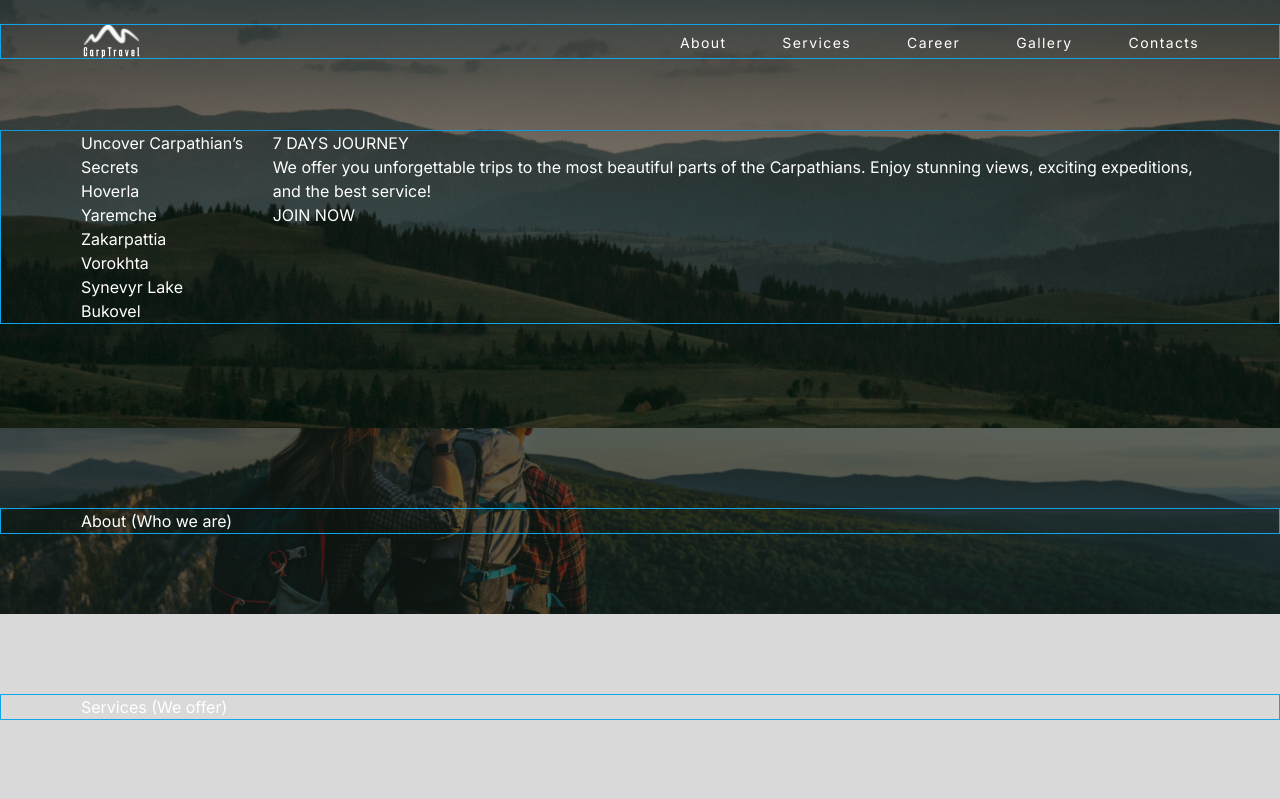
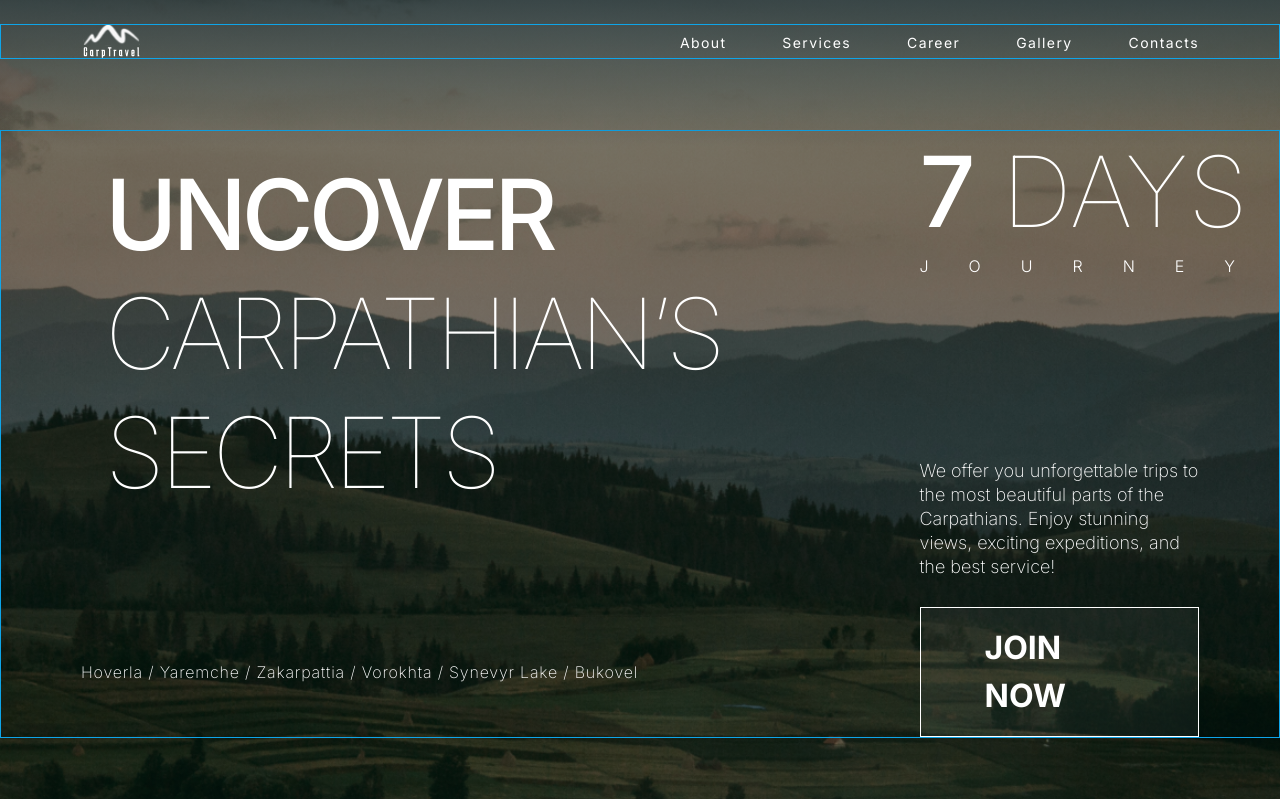
Before and after one commit to darynakarmazin/carp-travel, a Next.js app: page / in a window 1280 px wide. Shown: the top 799 px of the page. Built offline with nearby package versions, Linux system fonts and the light colour scheme.

Commit message:
Saved tailwind styles for Hero section

```diff
--- a/src/components/Hero/Hero.tsx
+++ b/src/components/Hero/Hero.tsx
@@ -7,25 +7,40 @@ const { title, cities, slogan, description, buttonText } = heroData;
 
 function Hero() {
   return (
-    <section id="hero" className={`hero-section pt-[130px] pb-[104px]`}>
+    <section id="hero" className={`hero-section pt-[130px] pb-[104px] `}>
       <Container>
-        <div className={`flex`}>
-          <div>
-            <h1>{title}</h1>
-            <ul>
-              {cities &&
-                cities.map((city) => (
-                  <li key={city}>
-                    <p>{city}</p>
-                  </li>
-                ))}
-            </ul>
+        <div className={`flex justify-between `}>
+          <div className={`w-1/2`}>
+            <h1
+              className={`text-[98px] uppercase font-thin tracking-tighter leading-[119px] pt-6 pl-6 mb-[148px]`}
+            >
+              <span className={"font-medium"}>{title[0]}</span> {title[1]}{" "}
+              {title[2]}
+            </h1>
+            <p
+              className={`text-base font-extralight leading-normal tracking-wider mb-6`}
+            >
+              {cities}
+            </p>
           </div>
-          <div>
-            <p>{slogan}</p>
-            <p>{description}</p>
+          <div className={`w-1/4 flex flex-col items-end`}>
+            <div
+              className={`w-full mb-[181px] text-[98px] leading-tight font-medium`}
+            >
+              <p>
+                {slogan[0]}&nbsp;
+                <span className={`font-thin`}>{slogan[1]}</span>
+              </p>
+              <p className={`text-base tracking-[2.5em] font-light`}>
+                {slogan[2]}
+              </p>
+            </div>
+            <div className={`max-w-[294px]`}>
+              <p className={`text-[18px] leading-6 font-extralight mb-[28px]`}>
+                {description}
+              </p>
               <Link
-              className="w-full"
+                className={`${"join-btn"} flex justify-center w-full py-4 px-16 bg-white bg-opacity-5 border border-white text-[32px] font-bold`}
                 to="contacts"
                 spy={true}
                 smooth={true}
@@ -36,6 +51,7 @@ function Hero() {
               </Link>
             </div>
           </div>
+        </div>
       </Container>
     </section>
   );
--- a/src/data/hero.json
+++ b/src/data/hero.json
@@ -1,14 +1,7 @@
 {
-  "title": "Uncover Carpathianʼs Secrets",
-  "cities": [
-    "Hoverla",
-    "Yaremche",
-    "Zakarpattia",
-    "Vorokhta",
-    "Synevyr Lake",
-    "Bukovel"
-  ],
-  "slogan": "7 DAYS JOURNEY",
+  "title": ["Uncover", "Carpathianʼs Secrets"],
+  "cities": "Hoverla / Yaremche / Zakarpattia / Vorokhta /  Synevyr Lake / Bukovel",
+  "slogan": ["7", "DAYS", "JOURNEY"],
   "description": "We offer you unforgettable trips to the most beautiful parts of the Carpathians. Enjoy stunning views, exciting expeditions, and the best service!",
   "buttonText": "JOIN NOW"
 }
```
Lines whose indentation alone changed are shown as unchanged.
